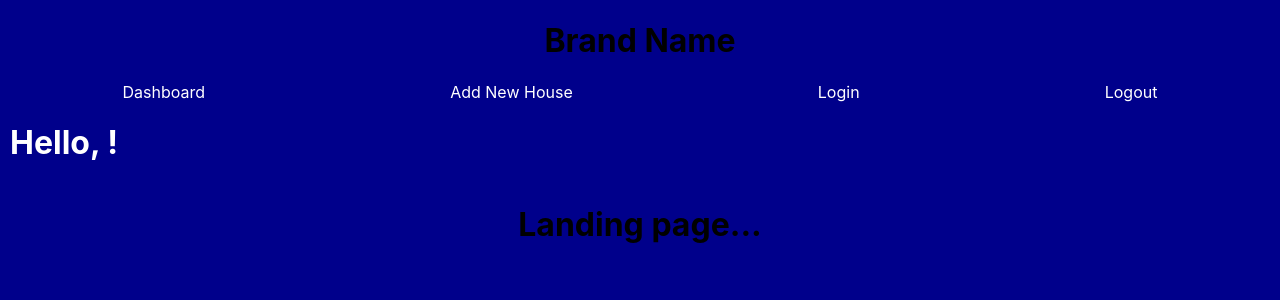
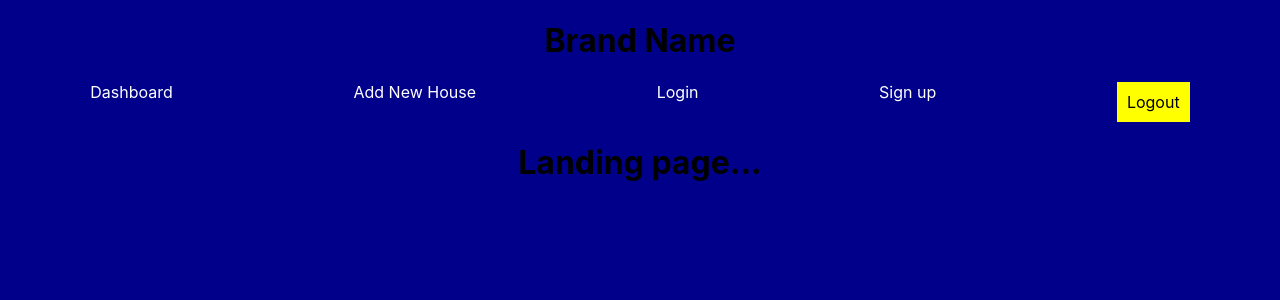
Before and after one commit to FTBW-AppraisersBFF/Front-End, a React (Create React App) app in the folder appraisers-bff/: page / in a window 1280 px wide. Shown: the top 300 px of the page. Built offline with nearby package versions, Linux system fonts and the light colour scheme.

Commit message:
log out functionality included

```diff
--- a/appraisers-bff/src/components/Navigation.js
+++ b/appraisers-bff/src/components/Navigation.js
@@ -1,39 +1,49 @@
 import React from "react";
-import {NavLink} from "react-router-dom";
+import { NavLink } from "react-router-dom";
 import styled from "styled-components";
 import axiosWithAuth from "../axios";
 
 const NavBar = styled.nav`
   display: flex;
   justify-content: space-around;
-
-`
+`;
 
 const UserDiv = styled.div`
   display: flex;
-  align
   justify-content: flex-start;
   align-content: flex-start;
   padding: 0 10px;
   color: white;
-`
+`;
 
-export default function Navigation() {
+export default function Navigation(props) {
   const user = localStorage.getItem("userID");
+  const onLogout = () => {
+    // Implement!
+    // 1- We need to flush token from local storage
+    localStorage.clear();
+    // 2- We need to redirect users to login route
+    props.history.replace("/");
+  };
   return (
     <>
-
       <h1>Brand Name</h1>
       <NavBar>
-        <NavLink to="/dashboard" activeClassName="active">Dashboard</NavLink>
-        <NavLink to="/account" activeClassName="active">Add New House</NavLink>
+        <NavLink to="/dashboard" activeClassName="active">
+          Dashboard
+        </NavLink>
+        <NavLink to="/account" activeClassName="active">
+          Add New House
+        </NavLink>
         <NavLink to="/login">Login</NavLink>
-        <NavLink to="/logut">Logout</NavLink>
+        <NavLink to="/signup">Sign up</NavLink>
+        <NavLink to="/" onClick={onLogout}>Logout</NavLink>
       </NavBar>
-      <UserDiv>
-        <h1>Hello, {user}!</h1>
-      </UserDiv>
-
+      {user && (
+        <UserDiv>
+          <h1>Hello, {user}!</h1>
+        </UserDiv>
+      )}
     </>
   );
 }
```
